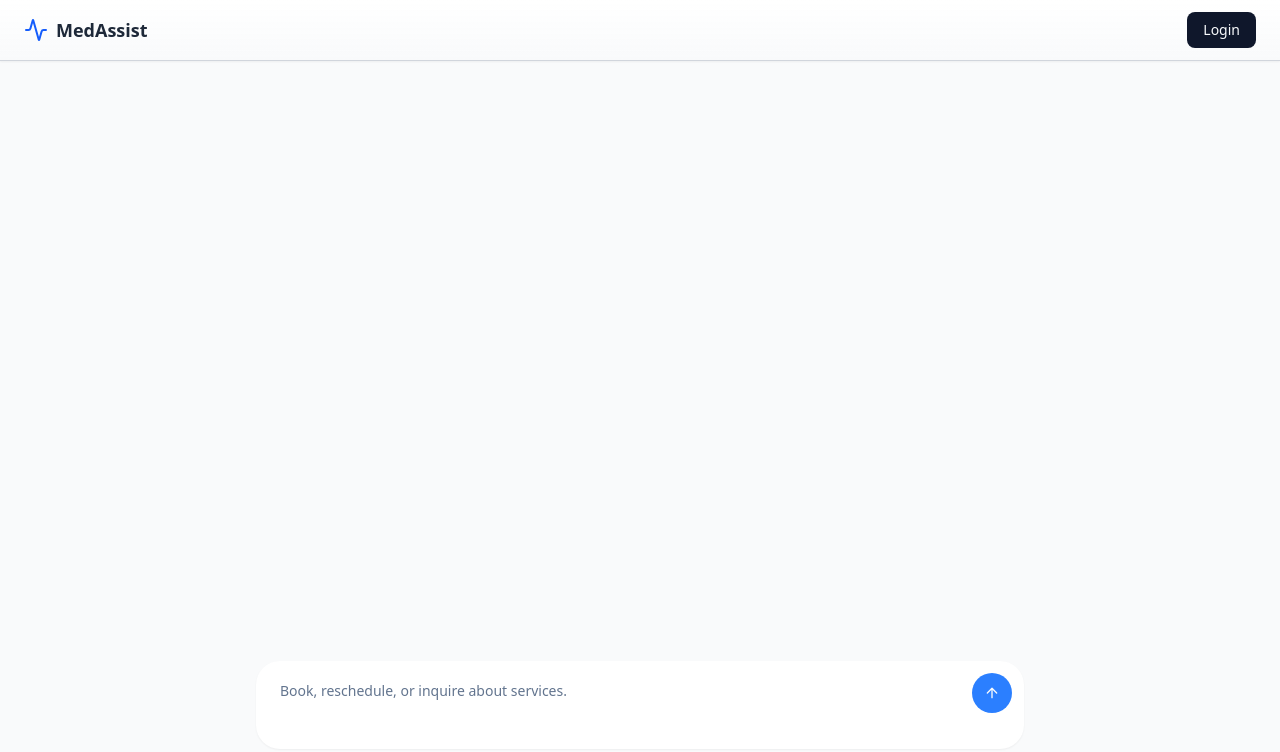
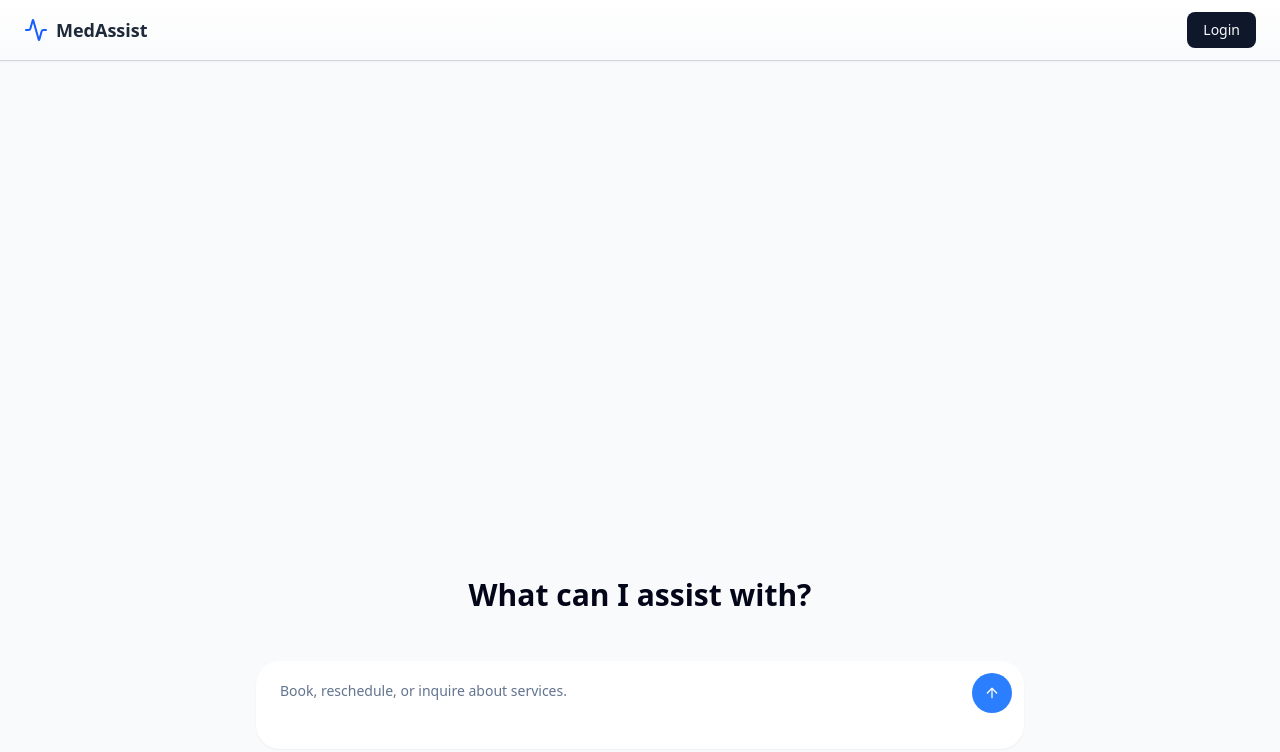
Before and after one commit to rbhogal/med-assist-ai, a Next.js app: page / in a window 1280 px wide. Shown: the top 752 px of the page. Built offline with nearby package versions, Linux system fonts and the light colour scheme.

Commit message:
added intro text to page

```diff
--- a/components/chat-interface.tsx
+++ b/components/chat-interface.tsx
@@ -55,10 +55,17 @@ const ChatInterface: React.FC = () => {
     }
   };
 
+  console.log(messages.length);
+
   return (
     <div className="w-full mx-auto flex flex-1 flex-col">
       <ScrollArea className=" px-4 h-[calc(100vh-200px)] w-full m-0">
         <div className="max-w-3xl mx-auto ">
+          {messages.length === 0 && (
+            <h1 className="font-bold text-3xl py-12 absolute bottom-0 left-1/2  transform -translate-x-1/2">
+              What can I assist with?
+            </h1>
+          )}
           {messages.map((msg, index) => (
             <div
               className={`flex py-5 px-6 ${
```
